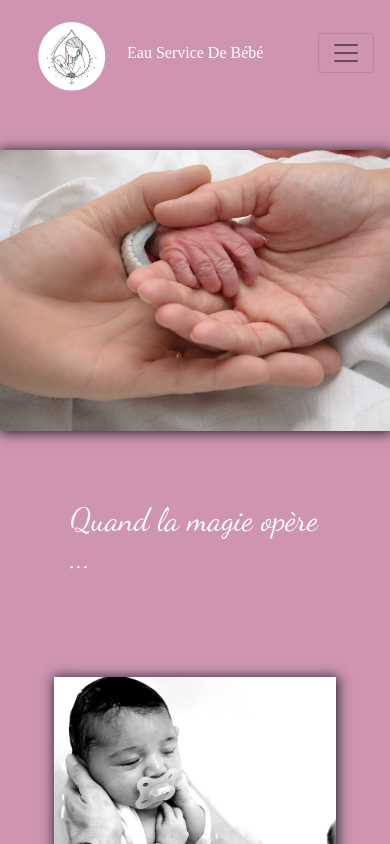
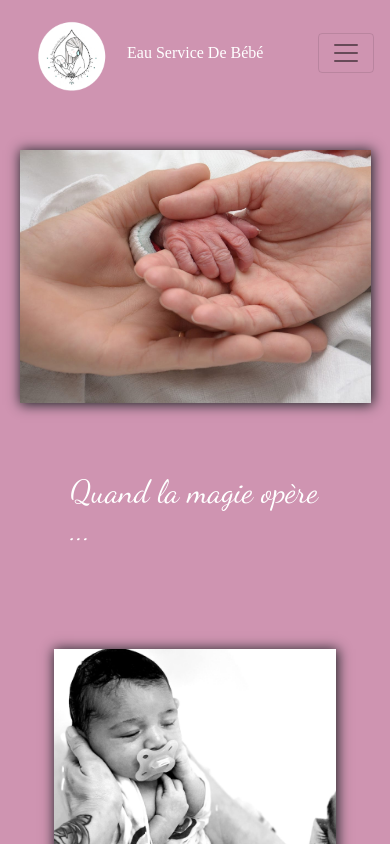
Before and after one commit to tchoifr/eauservicedeb-b-, an Angular app: page / in a window 390 px wide. Shown: the top 844 px of the page. Built offline with nearby package versions, Linux system fonts and the light colour scheme.

Commit message:
responsive

```diff
--- a/src/app/accueil/accueil.component.css
+++ b/src/app/accueil/accueil.component.css
@@ -89,7 +89,7 @@ a{
         margin-right: 0px;
     }
    .img1{
-       width: 40em;
+       width: 90%;
    }
    .col-img{
        max-width: 80% !important;
```
